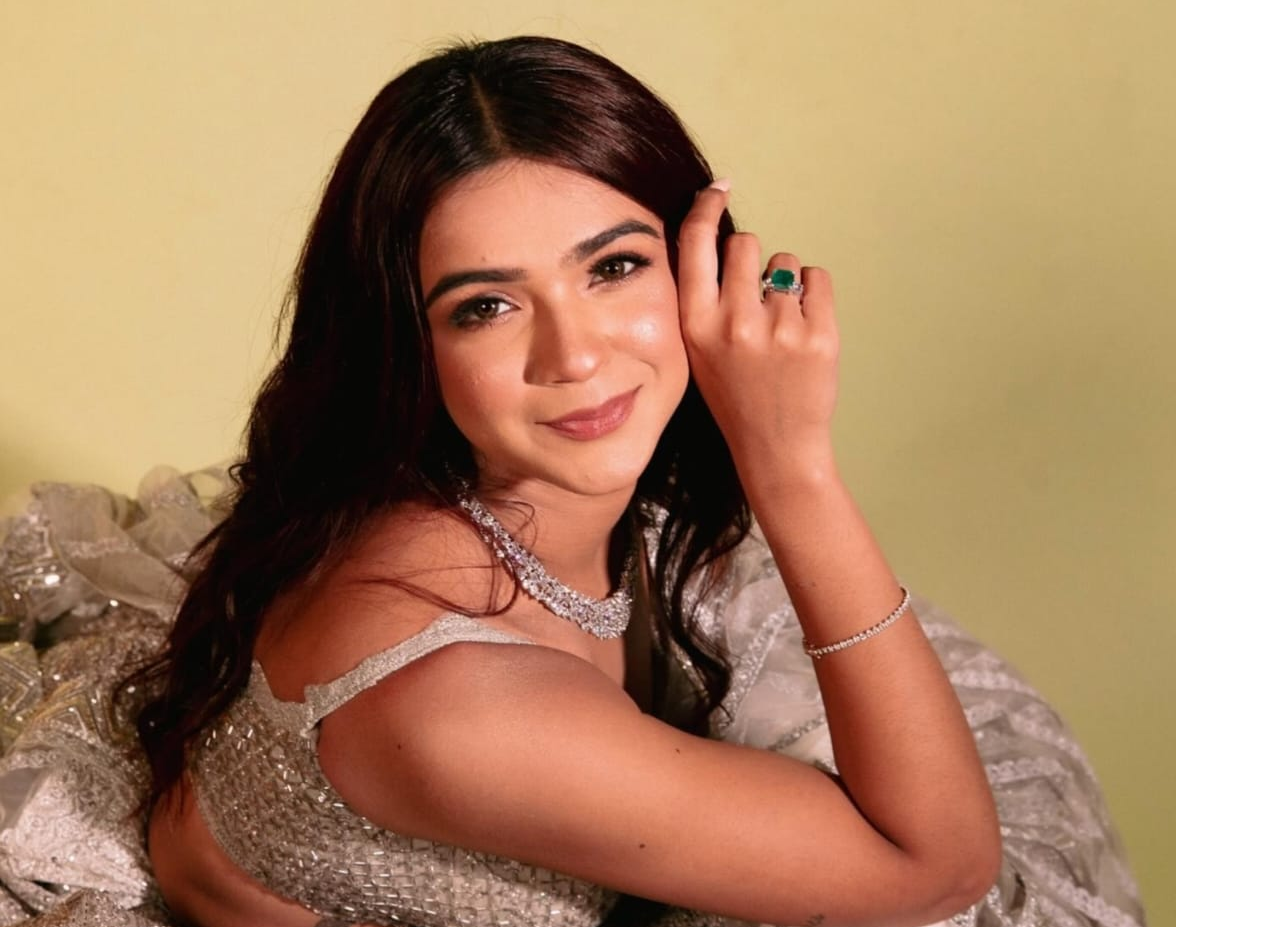
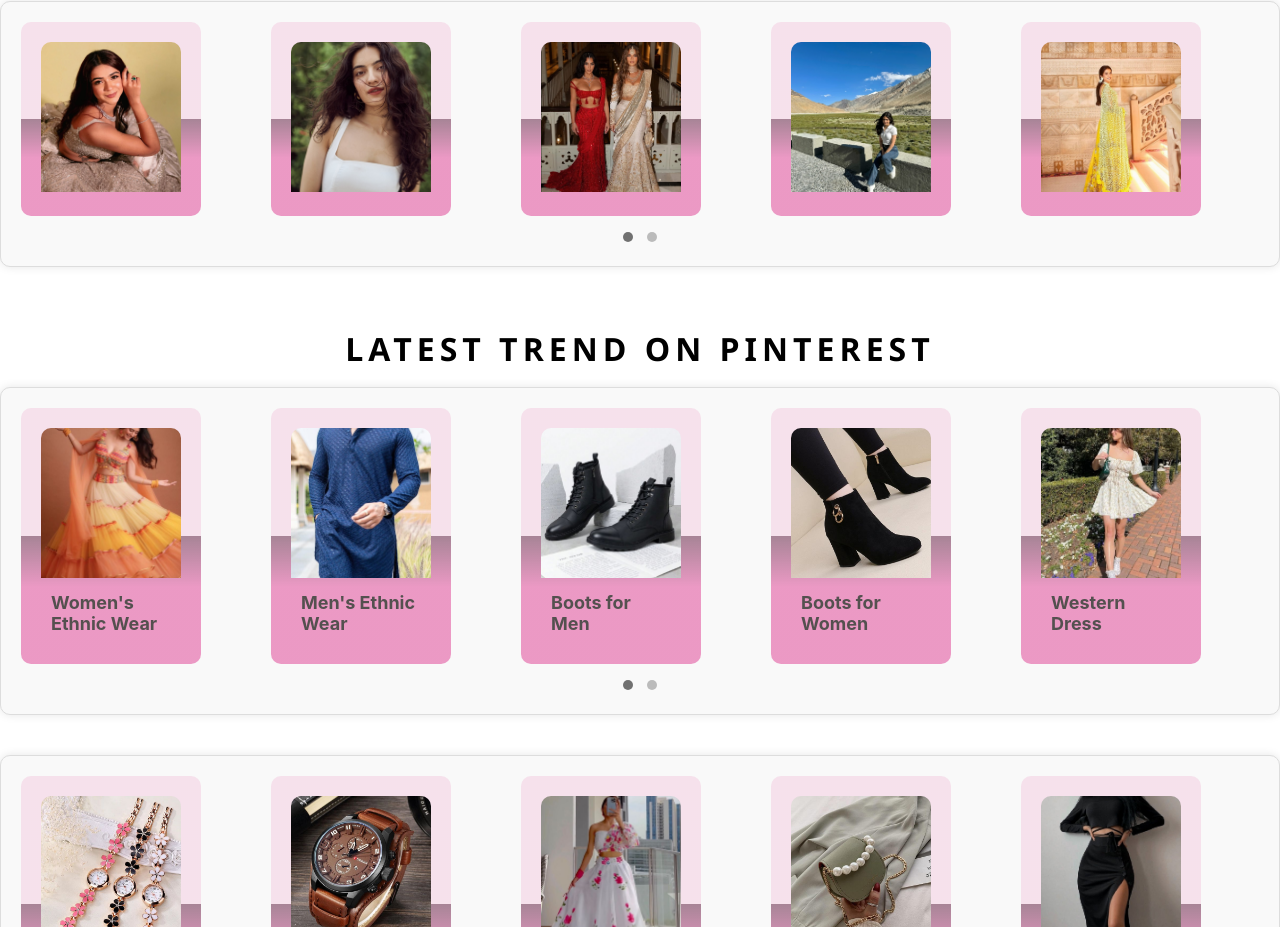
Before and after one commit to Shiwangi6587/Myntra, a website: page index.html in a window 1280 px wide. Shown: the part 689-1616 px from the top of the page. Drawn offline with nearby package versions, Linux system fonts and the light colour scheme.

Commit message:
Update index.css

```diff
--- a/index.css
+++ b/index.css
@@ -136,6 +136,10 @@ margin-top: 6px;
 }
 
 .trendy-box {
+    padding: 5px;
+    margin-left: 5px ;
+    height: 400px;
+    margin-right: 5px;
     flex: 1;
     text-align: center;
     border-radius: 8px;
@@ -189,6 +193,95 @@ margin-top: 6px;
 
 /*------------------------ latest trend ------------------------ */
 
+.colored-text {
+    color: #54504f; /* Change to your desired color */
+  }
+
+ h1 {
+  padding: 20px;
+  margin: 20px 0;
+  text-align: center;
+  color: #54504f;
+  letter-spacing: 5px;
+ }
+
+.category-section {
+  max-width: 1500px;
+  margin: 40px auto;
+  padding: 20px;
+  background-color: #f9f9f9;
+  border: 1px solid #ddd;
+  box-shadow: 0 0 10px rgba(0, 0, 0, 0.1);
+  overflow: hidden;
+  border-radius: 10px 10px 10px 10px;
+}
+
+.carousel-container {
+  position: relative;
+  overflow: hidden;
+}
+
+.carousel-items {
+  display: flex;
+  transition: transform 0.8s ease;
+}
+
+.category-grid {
+  display: flex;
+}
+
+.category-item {
+  background-color: #e7a4c6a3;
+  padding: 20px;
+  width: 180px;
+  margin-right: 70px;
+  border-radius: 10px;
+}
+
+.category-item img {
+  width: 100%;
+  height: 150px;
+  object-fit: cover;
+  border-radius: 10px 10px 0 0;
+}
+
+.category-item p {
+  font-size: 18px;
+  font-weight: bold;
+  margin-top: 10px;
+}
+
+.carousel-dots {
+  text-align: center;
+  margin-top: 10px;
+}
+
+.dot {
+  display: inline-block;
+  width: 10px;
+  height: 10px;
+  margin: 0 5px;
+  background-color: #bbb;
+  border-radius: 50%;
+  cursor: pointer;
+}
+
+.dot.active {
+  background-color: #717171;
+}
+
+.category-item {
+    background-color: #e7a4c6a3;
+    padding: 20px;
+    width: 180px;
+    margin-right: 70px;
+    border-radius: 10px;
+    background-image: linear-gradient(
+        to bottom,
+      rgba(255, 255, 255, 0.5) 50%,
+     #a78496 50%,
+     #ea86bbb1 70%);
+  }
 
 
 /*------------------------ latest trend ------------------------ */
```
